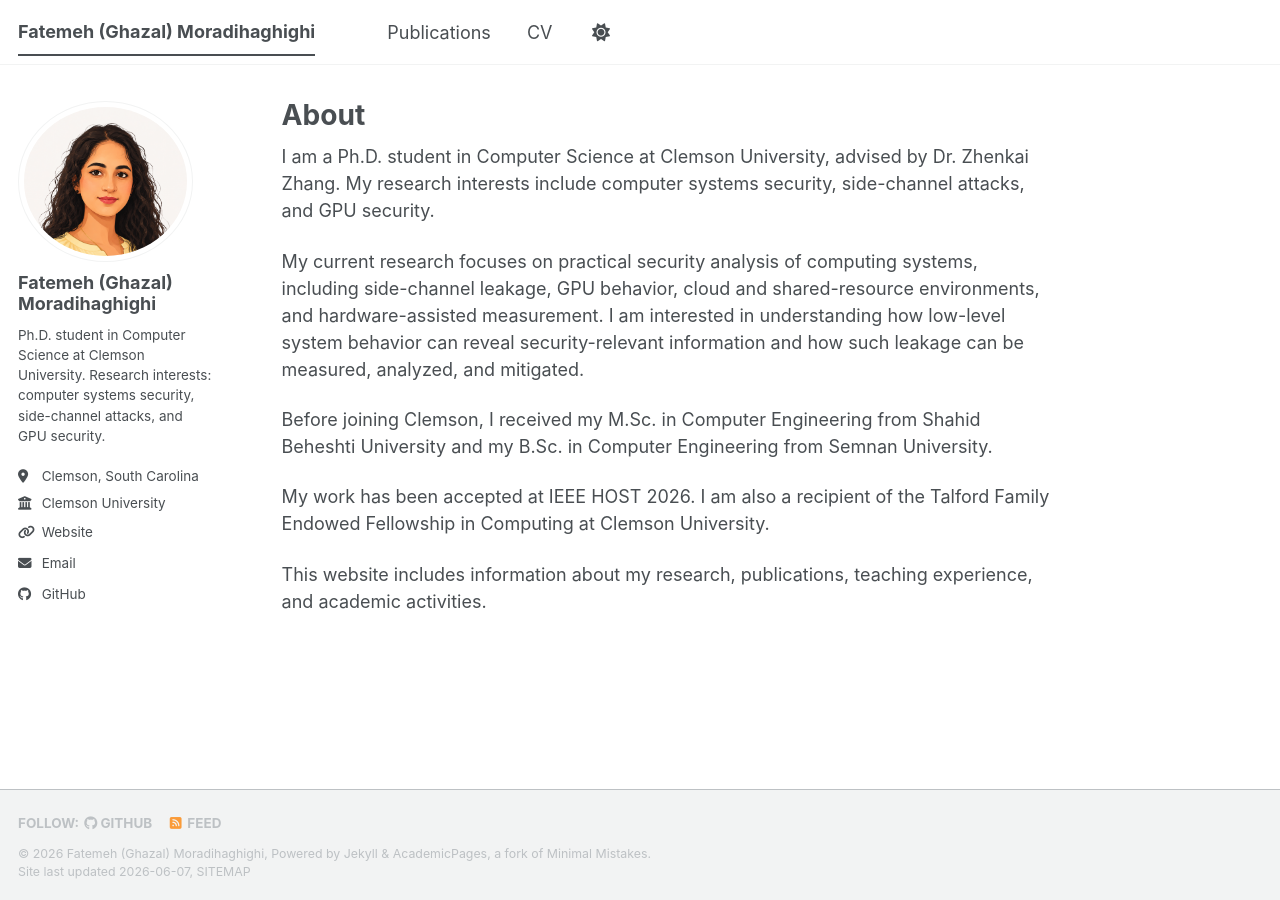
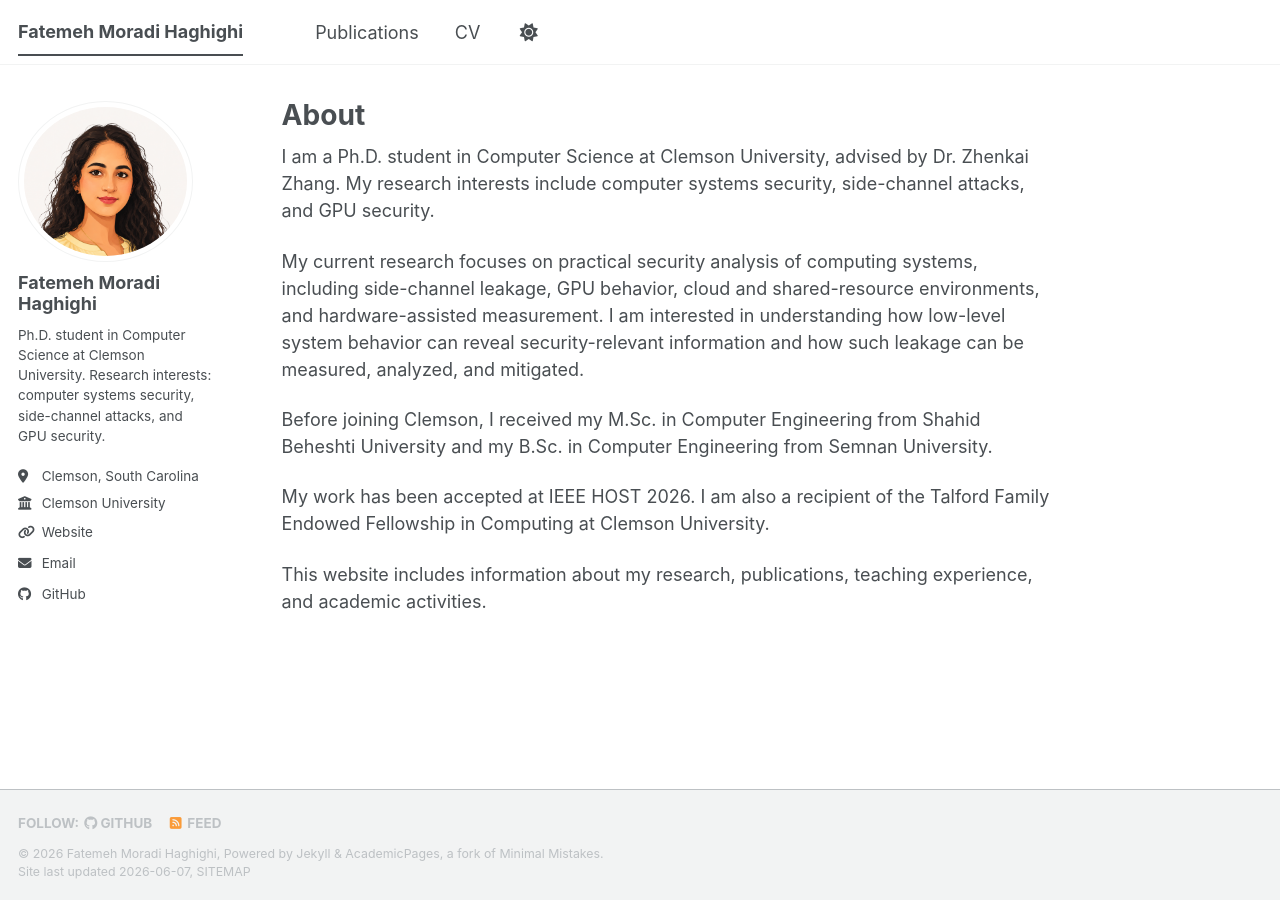
Before and after one commit to ghazalmoradihaghighi/ghazalmoradihaghighi.github.io, a Jekyll site: the page built from _pages/about.md, in a window 1280 px wide. Built offline with Jekyll 4.4.1, drawn with Linux system fonts in a browser that asks for light colours; a script bundle is joined from its source files by our own code; library files that are not in the unit come from our copies.

Commit message:
Restore working site config

```diff
--- a/_config.yml
+++ b/_config.yml
@@ -3,10 +3,10 @@
 # Basic Site Settings
 locale                   : "en-US"
 site_theme               : "default"
-title                    : "Fatemeh (Ghazal) Moradihaghighi"
+title                    : "Fatemeh Moradi Haghighi"
 title_separator          : "-"
-name                     : &name "Fatemeh (Ghazal) Moradihaghighi"
-description              : &description "Personal academic website of Fatemeh (Ghazal) Moradihaghighi"
+name                     : &name "Fatemeh Moradi Haghighi"
+description              : &description "Personal academic website of Fatemeh Moradi Haghighi"
 url                      : "https://ghazalmoradihaghighi.github.io"
 baseurl                  : ""
 repository               : "ghazalmoradihaghighi/ghazalmoradihaghighi.github.io"
@@ -14,7 +14,7 @@ repository               : "ghazalmoradihaghighi/ghazalmoradihaghighi.github.io"
 # Site Author
 author:
   avatar           : "avatar.png"
-  name             : "Fatemeh (Ghazal) Moradihaghighi"
+  name             : "Fatemeh Moradi Haghighi"
   pronouns         :
   bio              : "Ph.D. student in Computer Science at Clemson University. Research interests: computer systems security, side-channel attacks, and GPU security."
   location         : "Clemson, South Carolina"
@@ -106,7 +106,7 @@ og_description           :
 
 social:
   type                   : "Person"
-  name                   : "Fatemeh (Ghazal) Moradihaghighi"
+  name                   : "Fatemeh Moradi Haghighi"
   links:
 
 # Analytics
```
